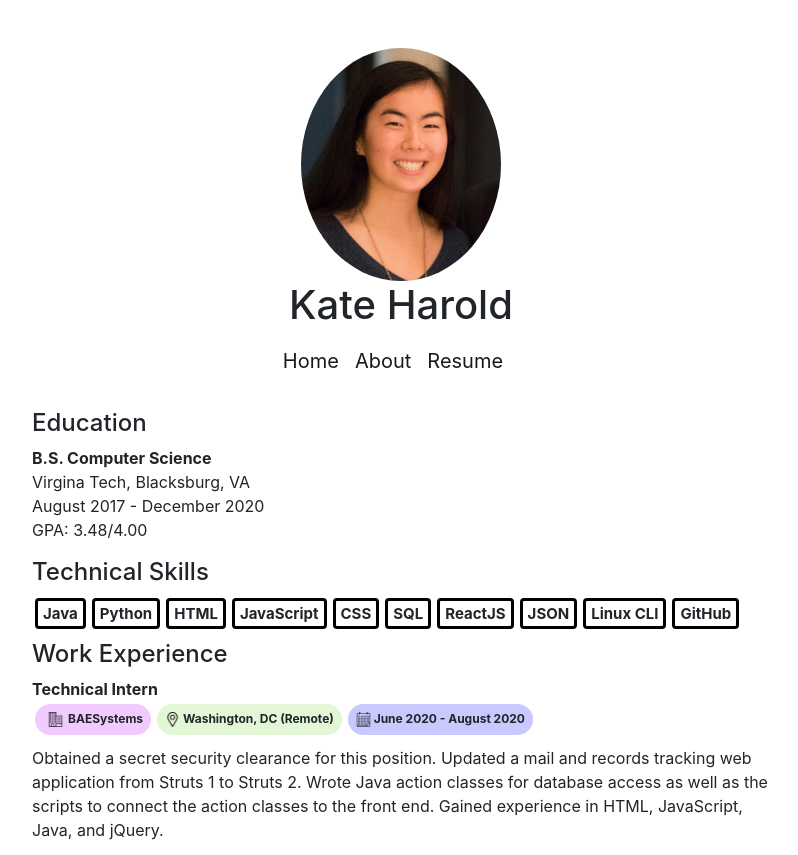
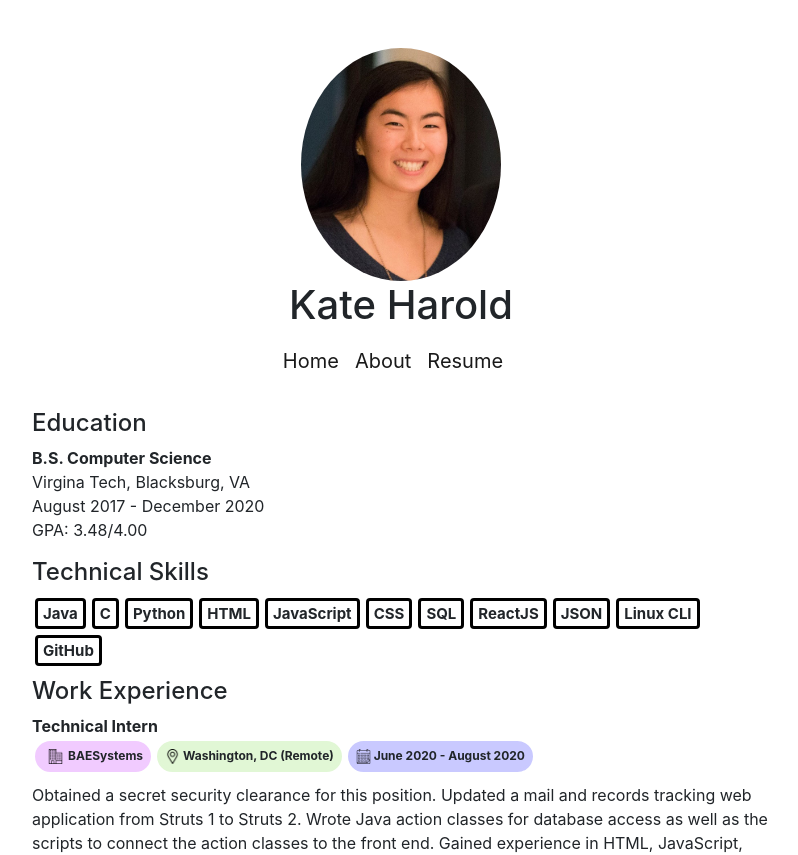
Before and after one commit to katieh98/personal-site, a React (Create React App) app: page / in a window 1280 px wide. Shown: the top 855 px of the page, without its empty margins (239-1037 px from the left). Built offline with nearby package versions, Linux system fonts and the light colour scheme.

Commit message:
Update Home.js
Forgot to add C to my skills even though it's probably my one of my best

```diff
--- a/src/components/Home.js
+++ b/src/components/Home.js
@@ -15,6 +15,7 @@ class Home extends React.Component {
         GPA: 3.48/4.00</p>
       <h4>Technical Skills</h4>
       <h5><Badge className="skill">Java</Badge>
+          <Badge className="skill">C</Badge>
           <Badge className="skill">Python</Badge>
           <Badge className="skill">HTML</Badge>
           <Badge className="skill">JavaScript</Badge>
```
